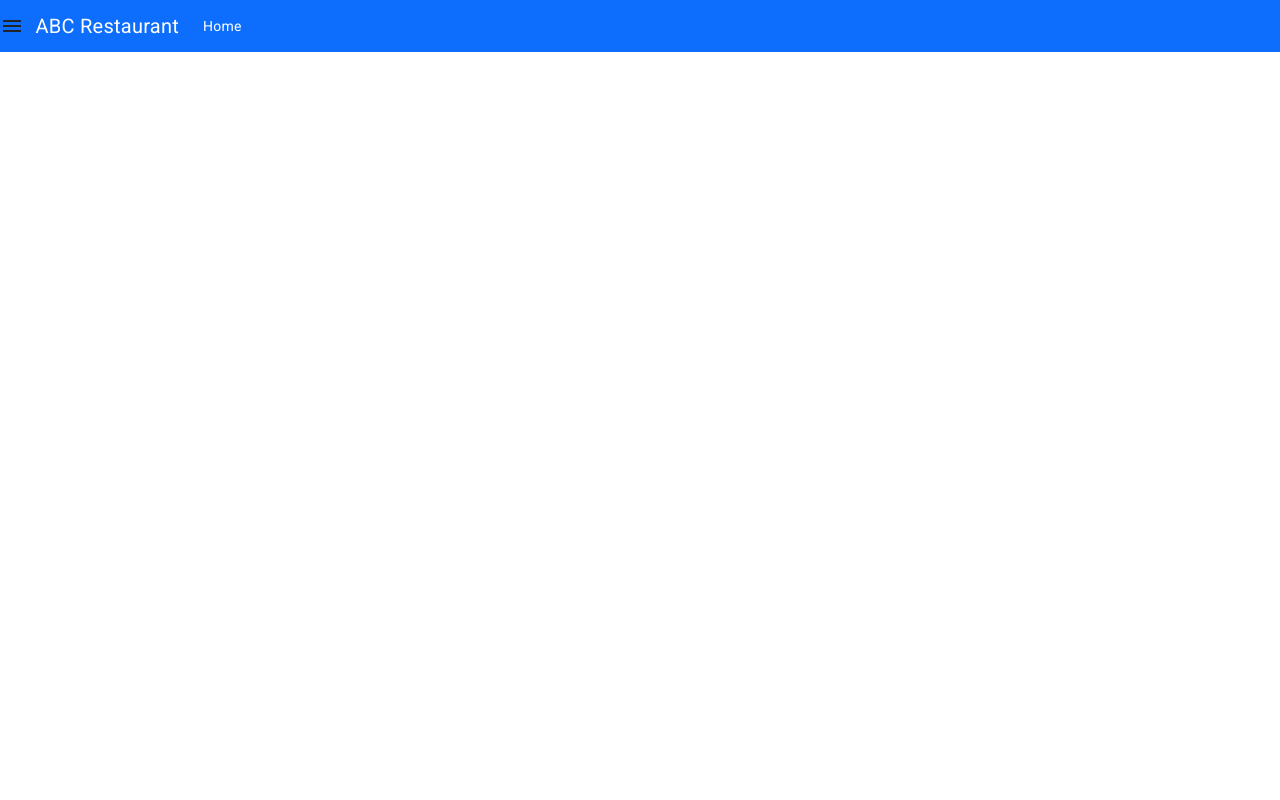
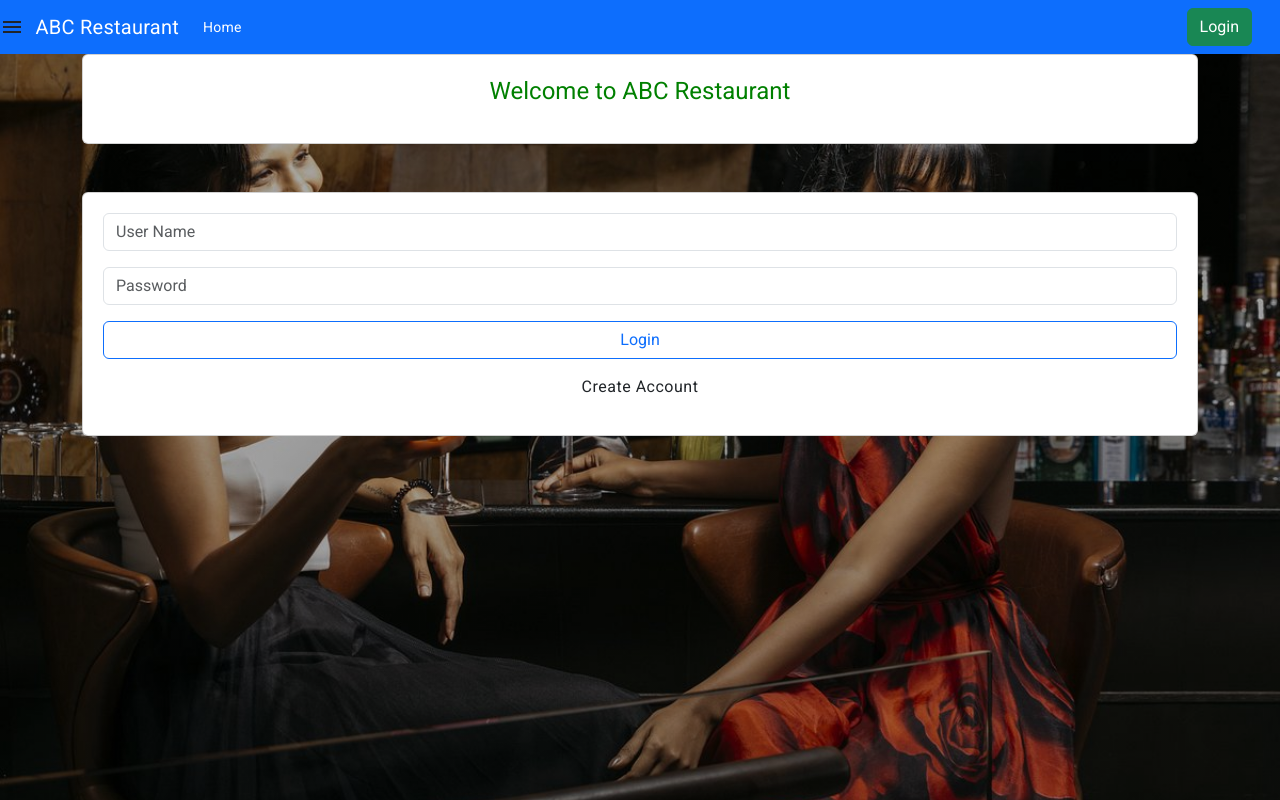
Before and after one commit to HiranSasitha/ABC-Restaurent-system-web, an Angular app: page /login in a window 1280 px wide. Before the commit this address led to /. Built offline with nearby package versions, Linux system fonts and the light colour scheme.

Commit message:
feat:login form

```diff
--- a/src/app/app-routing.module.ts
+++ b/src/app/app-routing.module.ts
@@ -6,7 +6,7 @@ import {DashboardComponent} from "./dashboard/dashboard.component";
 
 const routes: Routes = [
   {path:"dashboard",component:DashboardComponent},
-  {path:"test",component:LoginComponent},
+  {path:"login",component:LoginComponent},
 ];
 
 @NgModule({
--- a/src/app/app.module.ts
+++ b/src/app/app.module.ts
@@ -13,6 +13,7 @@ import {MatSidenavModule} from "@angular/material/sidenav";
 import {ForbiddenComponent} from "./forbidden/forbidden.component";
 import { LoginComponent } from './login/login.component';
 import { DashboardComponent } from './dashboard/dashboard.component';
+import {FormsModule} from "@angular/forms";
 
 @NgModule({
   declarations: [
@@ -30,7 +31,8 @@ import { DashboardComponent } from './dashboard/dashboard.component';
     MatSlideToggleModule,
     MatIconModule,
     MatListModule,
-    MatSidenavModule
+    MatSidenavModule,
+    FormsModule
   ],
   providers: [],
   bootstrap: [AppComponent]
--- a/src/app/header/header.component.html
+++ b/src/app/header/header.component.html
@@ -13,6 +13,7 @@
         </li>
 
       </ul>
+      <button type="button" class="btn btn-success me-3" routerLink="/login">Login</button>
 
     </div>
   </div>
--- a/src/app/login/login.component.html
+++ b/src/app/login/login.component.html
@@ -1 +1,38 @@
-<p>login works!</p>
+<div class="a">
+  <div class="container mb-5">
+    <div class="card text-center" style="padding: 20px; color:green;">
+      <h1 class="font-weight-bold">Welcome to ABC Restaurant</h1>
+    </div>
+  </div>
+  <div class="container mt-5">
+    <div class="card" style="padding: 20px;">
+      <form #loginForm="ngForm" (ngSubmit)="login(loginForm)">
+        <!-- formmodule module -->
+        <input
+          type="text"
+          ngModel
+          name="userName"
+          id="userName"
+          placeholder="User Name"
+          class="form-control mb-3"
+        />
+        <input
+          type="text"
+          ngModel
+          name="password"
+          id="Password"
+          placeholder="Password"
+          class="form-control mb-3"
+        />
+        <input
+          type="submit"
+          value="Login"
+          class="btn btn-outline-primary form-control rounded-2"
+        />
+      </form>
+
+     <h4 class="mt-3 text-center" style="cursor: pointer">Create Account</h4>
+    </div>
+
+  </div>
+</div>
--- a/src/app/login/login.component.scss
+++ b/src/app/login/login.component.scss
@@ -0,0 +1,26 @@
+.a {
+  position: relative; /* Required for positioning pseudo-elements */
+  height: 100vh;
+  margin: 0;
+  overflow: hidden; /* Ensure no overflow from pseudo-element */
+}
+
+.a::before {
+  content: "";
+  position: absolute;
+  top: 0;
+  left: 0;
+  width: 100%;
+  height: 100%;
+  background-image: linear-gradient(
+      rgba(0, 0, 0, 0.3),
+      rgba(0, 0, 0, 0.3)
+  ), url('/assets/2.jpg');
+
+  background-size: cover;
+  background-position: center;
+  background-repeat: no-repeat;
+  background-attachment: fixed;
+
+
+}
--- a/src/app/login/login.component.ts
+++ b/src/app/login/login.component.ts
@@ -7,4 +7,7 @@ import { Component } from '@angular/core';
 })
 export class LoginComponent {
 
+  login(loginForm: any) {
+
+  }
 }
```
